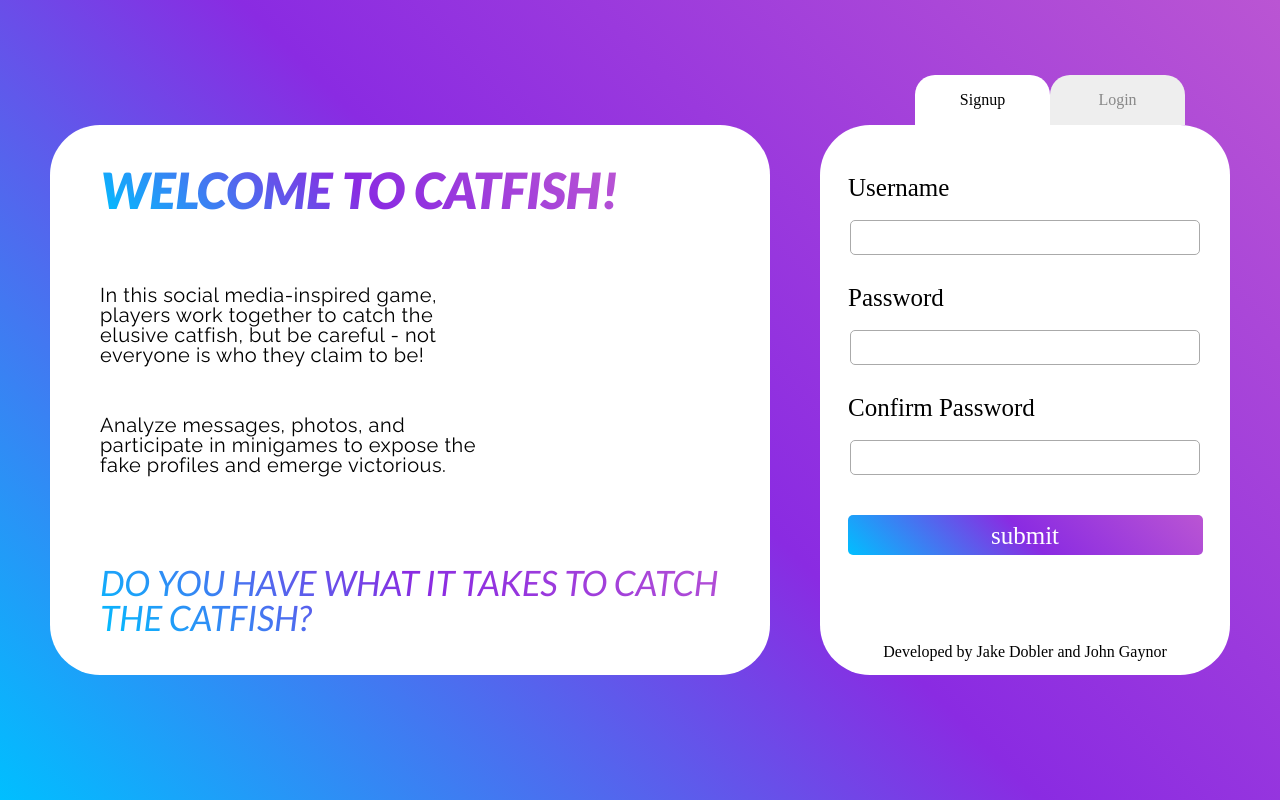
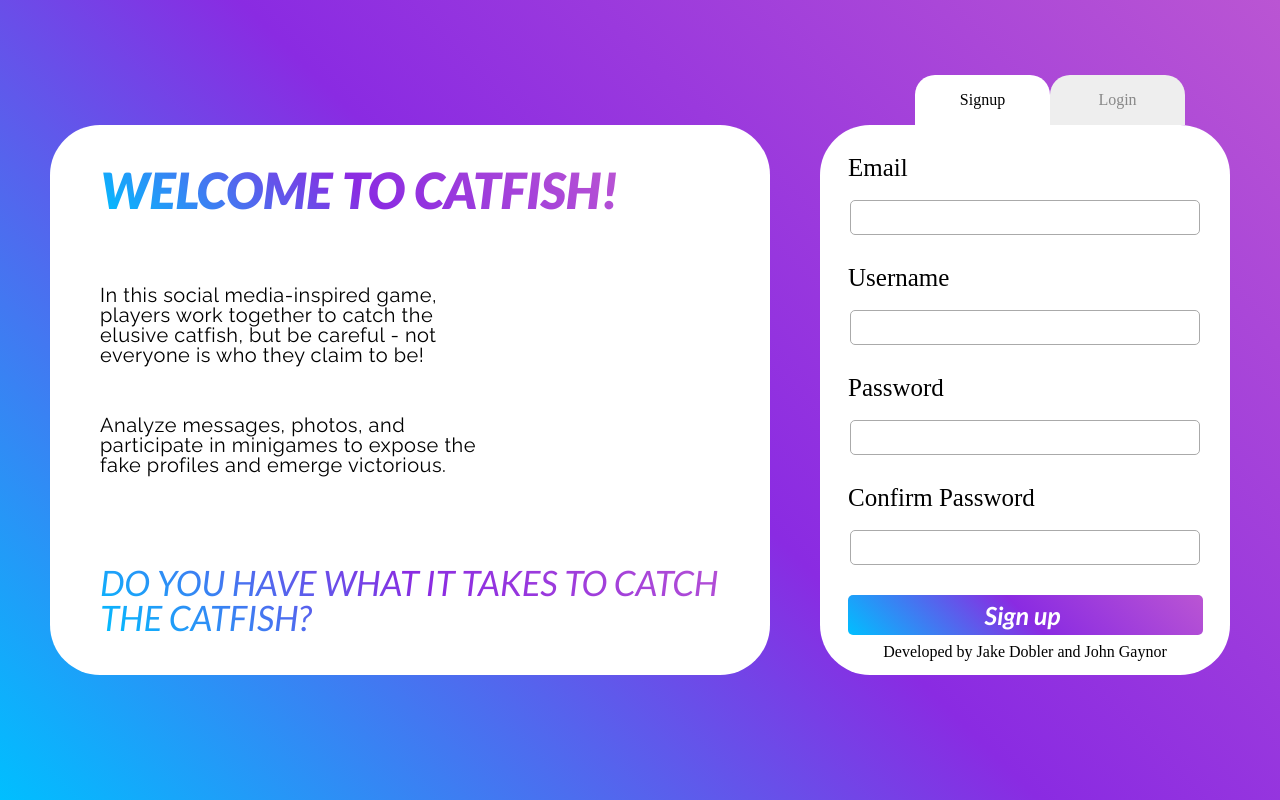
Before and after one commit to Jaecobd1/catfish, a Next.js app: page / in a window 1280 px wide. Both pictures are taken after a click on the element "Signup". Built offline with nearby package versions, Linux system fonts and the light colour scheme; no server answers.

Commit message:
signup with email

```diff
--- a/src/pages/index.js
+++ b/src/pages/index.js
@@ -7,7 +7,7 @@ import Google from "../images/Google.png";
 import { auth, firebase, googleAuthProvider } from "../lib/firebase";
 import { toast } from "react-hot-toast";
 import { StyleRegistry } from "styled-jsx";
-import { useState } from "react";
+import { useState, useRef } from "react";
 
 const inter = Inter({ subsets: ["latin"] });
 const lato = Lato({
@@ -18,6 +18,8 @@ const lato = Lato({
 
 export default function Home() {
   // This is the Main Page of the website
+
+  // State for Right Panel (Signup/Login)
   const [userLogin, setUserLogin] = useState(true);
 
   // This is the sign in with google function
@@ -26,8 +28,35 @@ export default function Home() {
       toast.success("Signed in");
     });
   };
+  // Sign Up with an email & add username
+  const signUpWithEmail = async () => {
+    const email = signUpEmailRef.current.value;
+    const username = signUpUsernameRef.current.value;
+    const password = signUpPasswordRef.current.value;
+    const confirmPassword = signUpPasswordConfirmRef.current.value;
+    await auth
+      .createUserWithEmailAndPassword(email, password)
+      .then((userCredentials) => {
+        var user = userCredential.user;
+        if (user) {
+          toast.success("Account Created");
+        }
+      })
+      .catch((error) => {
+        var errorCode = error.code;
+        var errorMessage = error.message;
+        toast.error(errorCode + ":" + errorMessage);
+      });
+  };
 
-  //Sign out button
+  // Reference objs
+  const loginUsernameRef = useRef();
+  const loginPasswordRef = useRef();
+
+  const signUpUsernameRef = useRef();
+  const signUpEmailRef = useRef();
+  const signUpPasswordRef = useRef();
+  const signUpPasswordConfirmRef = useRef();
 
   return (
     <>
@@ -40,21 +69,7 @@ export default function Home() {
       <main className={styles.main}>
         {/* Left Side Panel */}
         <div className={styles.leftPanel}>
-          <h1 className="text-[50px] font-lato font-black italic">
-            WELCOME TO CATFISH!
-          </h1>
-          <p className="font-raleway tracking-wide">
-            In this social media-inspired game, players work together to catch
-            the elusive catfish, but be careful - not everyone is who they claim
-            to be!
-          </p>
-          <p className="font-raleway tracking-wide">
-            Analyze messages, photos, and participate in minigames to expose the
-            fake profiles and emerge victorious.
-          </p>
-          <h2 className="font-lato italic">
-            DO YOU HAVE WHAT IT TAKES TO CATCH THE CATFISH?
-          </h2>
+          <Hero />
         </div>
 
         {/* Could we make this it's own components? */}
@@ -73,12 +88,22 @@ export default function Home() {
               </div>
 
               <h3 style={{ marginTop: 50 }}>Username</h3>
-              <input type="text" />
+              <input
+                type="text"
+                ref={loginUsernameRef}
+                className="loginUsername"
+              />
               <h3>Password</h3>
-              <input type="text" />
+              <input
+                type="password"
+                ref={loginPasswordRef}
+                className="loginPassword"
+              />
               <p>Forgot your username/password?</p>
               <div className={styles.loginSubmit}>
-                <p>submit</p>
+                <button onClick={() => signUpWithEmail()}>
+                  <p className="font-lato italic font-bold">Login</p>
+                </button>
               </div>
               <div className={styles.loginDivider}></div>
             </>
@@ -94,14 +119,22 @@ export default function Home() {
                 Signup
               </div>
 
-              <h3 style={{ marginTop: 50 }}>Username</h3>
-              <input type="text" />
+              <h3 style={{ marginTop: 30 }}>Email</h3>
+              <input type="email" ref={signUpEmailRef} />
+              <h3>Username</h3>
+              <input type="text" ref={signUpUsernameRef} />
               <h3>Password</h3>
-              <input type="text" />
+              <input type="password" ref={signUpPasswordRef} />
               <h3>Confirm Password</h3>
-              <input type="text" style={{ marginBottom: 20 }} />
+              <input
+                type="password"
+                style={{ marginBottom: 10 }}
+                ref={signUpPasswordConfirmRef}
+              />
               <div className={styles.loginSubmit}>
-                <p>submit</p>
+                <button onClick={() => signUpWithEmail()}>
+                  <p className="font-lato italic font-bold ">Sign up</p>
+                </button>
               </div>
               <div className={styles.loginDivider}></div>
             </>
@@ -148,3 +181,24 @@ function GoogleSignUp() {
 function SignOutButton() {
   return <button onClick={() => auth.signOut()}>Sign Out</button>;
 }
+
+function Hero() {
+  return (
+    <>
+      <h1 className="text-[50px] font-lato font-black italic">
+        WELCOME TO CATFISH!
+      </h1>
+      <p className="font-raleway tracking-wide">
+        In this social media-inspired game, players work together to catch the
+        elusive catfish, but be careful - not everyone is who they claim to be!
+      </p>
+      <p className="font-raleway tracking-wide">
+        Analyze messages, photos, and participate in minigames to expose the
+        fake profiles and emerge victorious.
+      </p>
+      <h2 className="font-lato italic">
+        DO YOU HAVE WHAT IT TAKES TO CATCH THE CATFISH?
+      </h2>
+    </>
+  );
+}
```
